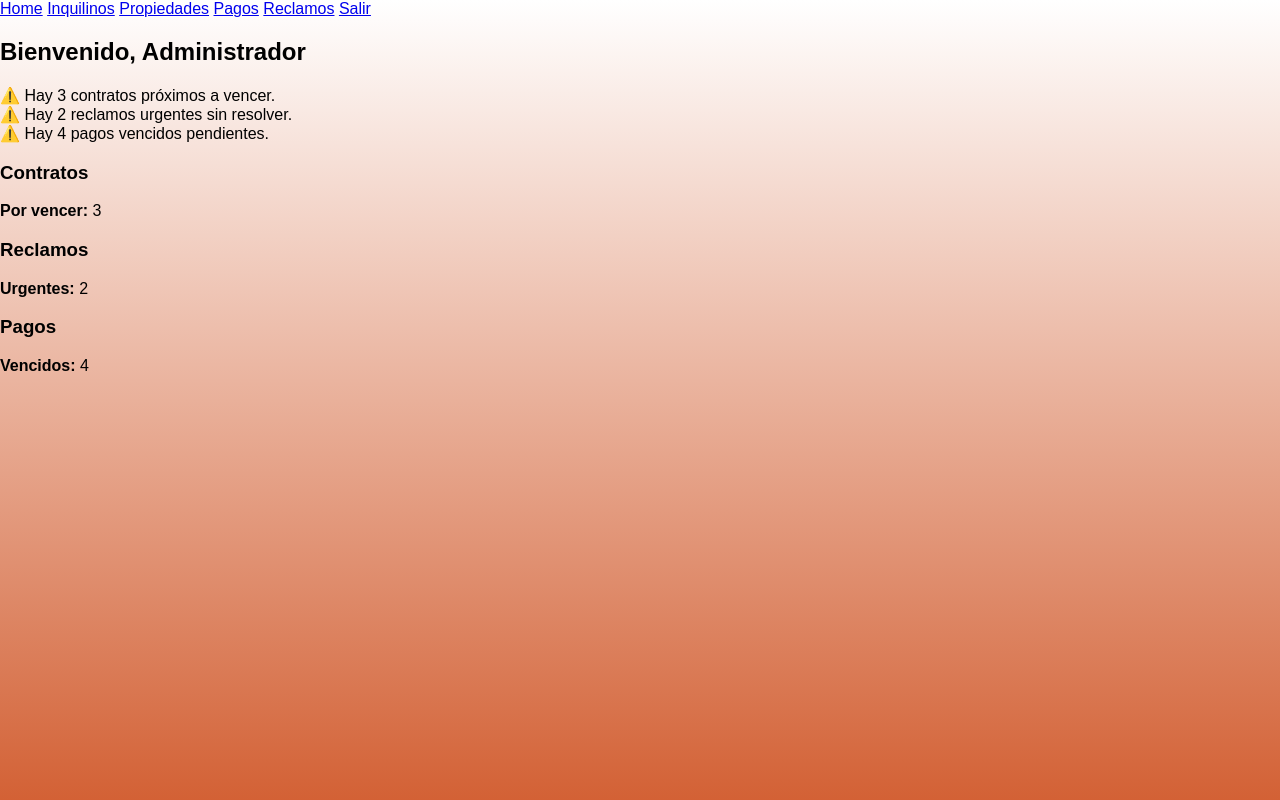
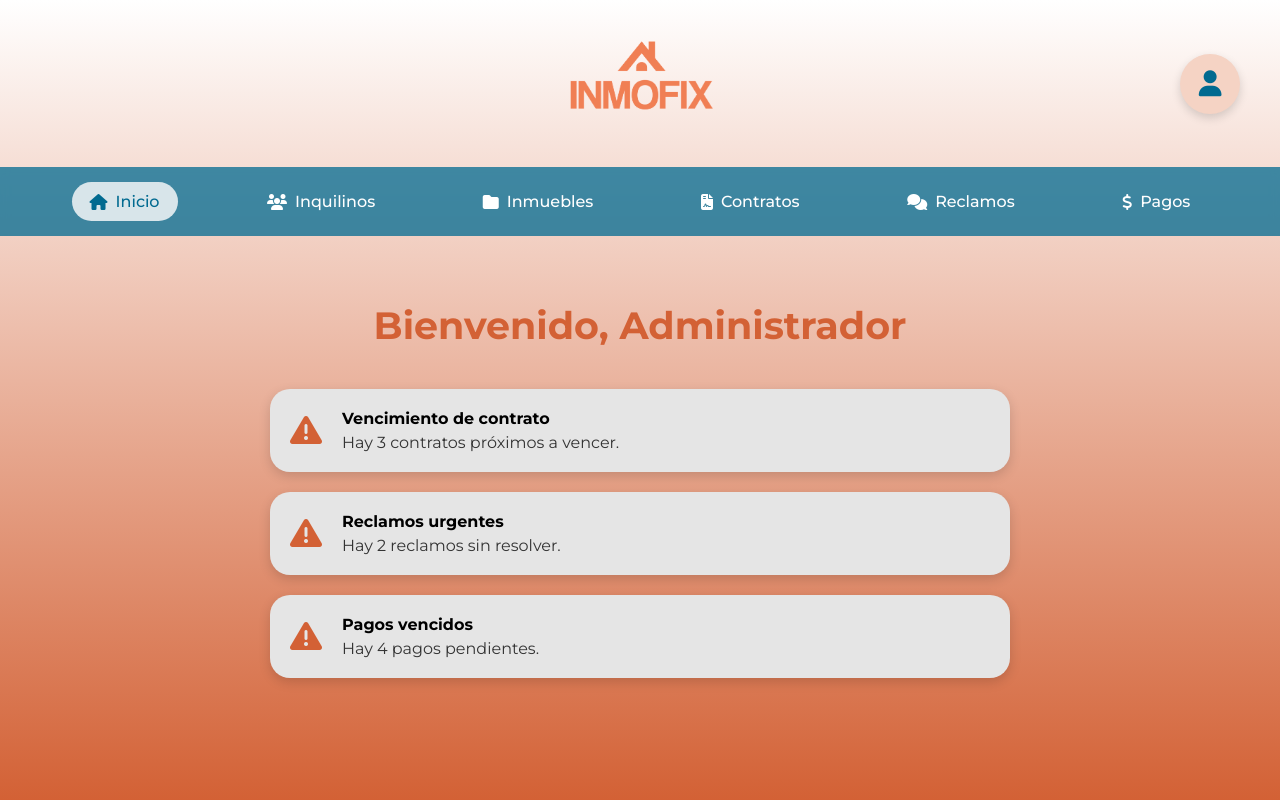
Before and after one commit to NoeliaLpz93/InmoFix, a PHP site: page /Admin/panelAdmin.php in a window 1280 px wide. Run offline with PHP 8.4, Linux system fonts and the light colour scheme.

Commit message:
Diseño del panel de administración

```diff
--- a/Admin/panelAdmin.php
+++ b/Admin/panelAdmin.php
@@ -1,5 +1,5 @@
 <?php
-session_start();
+session_start(); //INICIA UNA SESIÓN
 
 // DESACTIVADO PARA QUE PUEDAS VERLO SIN LOGIN
 // if (!isset($_SESSION["admin"])) {
@@ -9,61 +9,144 @@ session_start();
 
 // Datos de ejemplo (luego vienen desde BD)
 $nombre = "Administrador";
+
 $contratos_por_vencer = 3;
 $reclamos_urgentes = 2;
 $pagos_vencidos = 4;
 
 $alertas = [
-    "⚠️ Hay $contratos_por_vencer contratos próximos a vencer.",
-    "⚠️ Hay $reclamos_urgentes reclamos urgentes sin resolver.",
-    "⚠️ Hay $pagos_vencidos pagos vencidos pendientes."
+
+    [
+        "titulo" => "Vencimiento de contrato",
+        "detalle" => "Hay $contratos_por_vencer contratos próximos a vencer."
+    ],
+
+    [
+        "titulo" => "Reclamos urgentes",
+        "detalle" => "Hay $reclamos_urgentes reclamos sin resolver."
+    ],
+
+    [
+        "titulo" => "Pagos vencidos",
+        "detalle" => "Hay $pagos_vencidos pagos pendientes."
+    ]
+
 ];
 ?>
+
 <!DOCTYPE html>
 <html lang="es">
+
 <head>
+
     <meta charset="UTF-8">
+
     <title>Panel del Administrador</title>
-    <link rel="stylesheet" href="../css/estilo.css?v=1">
+
+    <!-- la letra -->
+    <link href="https://fonts.googleapis.com/css2?family=Montserrat:wght@300;400;500;600;700&display=swap" rel="stylesheet">
+
+    <!-- iconos -->
+    <link rel="stylesheet"
+        href="https://cdnjs.cloudflare.com/ajax/libs/font-awesome/6.5.2/css/all.min.css">
+
+    <!-- CSS -->
+    <link rel="stylesheet" href="../Css/estilo.css?v=1">
+
 </head>
 
 <body>
 
+    <!-- HEADER -->
+
+    <header class="panel-header">
+
+        <div></div>
+
+        <div class="panel-logo">
+            <img src="../img/inmofix-02.png" alt="Logo INMOFIX">
+        </div>
+
+        <div class="panel-perfil">
+            <i class="fa-solid fa-user"></i>
+        </div>
+
+    </header>
+
     <!-- NAVBAR -->
-    <nav class="nav-admin">
-        <a href="panel.php">Home</a>
-        <a href="inquilinos.php">Inquilinos</a>
-        <a href="propiedades.php">Propiedades</a>
-        <a href="pagos.php">Pagos</a>
-        <a href="reclamos.php">Reclamos</a>
-        <a class="salir" href="salir.php">Salir</a>
+
+    <nav class="panel-navbar">
+
+        <a class="panel-activo" href="panelAdmin.php">
+            <i class="fa-solid fa-house"></i>
+            Inicio
+        </a>
+
+        <a href="inquilinos.php">
+            <i class="fa-solid fa-users"></i>
+            Inquilinos
+        </a>
+
+        <a href="inmuebles.php">
+            <i class="fa-solid fa-folder"></i>
+            Inmuebles
+        </a>
+
+        <a href="contratos.php">
+            <i class="fa-solid fa-file-contract"></i>
+            Contratos
+        </a>
+
+        <a href="reclamos.php">
+            <i class="fa-solid fa-comments"></i>
+            Reclamos
+        </a>
+
+        <a href="pagos.php">
+            <i class="fa-solid fa-dollar-sign"></i>
+            Pagos
+        </a>
+
     </nav>
 
-    <div class="contenedor">
+    <!-- CONTENIDO -->
 
-        <h2>Bienvenido, <?= $nombre ?></h2>
+    <main class="panel-main">
 
-        <!-- ALERTAS -->
-        <?php foreach ($alertas as $a): ?>
-            <div class="alerta"><?= $a ?></div>
-        <?php endforeach; ?>
+        <h1 class="panel-bienvenida">
+            Bienvenido, <?= $nombre ?>
+        </h1>
 
-        <!-- CARDS -->
-        <div class="card">
-            <h3>Contratos</h3>
-            <p><strong>Por vencer:</strong> <?= $contratos_por_vencer ?></p>
+        <div class="panel-alertas">
+
+            <?php foreach ($alertas as $alerta): ?>
+
+                <div class="panel-alerta">
+
+                    <div class="panel-icono">
+                        <i class="fa-solid fa-triangle-exclamation"></i>
+                    </div>
+
+                    <div class="panel-texto">
+
+                        <strong>
+                            <?= $alerta["titulo"] ?>
+                        </strong>
+
+                        <p>
+                            <?= $alerta["detalle"] ?>
+                        </p>
+
+                    </div>
+
+                </div>
+
+            <?php endforeach; ?>
+
         </div>
 
-        <div class="card">
-            <h3>Reclamos</h3>
-            <p><strong>Urgentes:</strong> <?= $reclamos_urgentes ?></p>
-        </div>
+    </main>
 
-        <div class="card">
-            <h3>Pagos</h3>
-            <p><strong>Vencidos:</strong> <?= $pagos_vencidos ?></p>
-        </div>
+</body>
 
-    </div>
-</body>
 </html>
--- a/Css/estilo.css
+++ b/Css/estilo.css
@@ -156,3 +156,107 @@ body {
     text-align:center;
     color:#a00000;
 }
+
+/* Panel de administrador */
+
+.panel-header{
+    display:grid;
+    grid-template-columns:1fr auto 1fr;
+    align-items:center;
+    padding:20px 40px;
+}
+
+.panel-logo{
+    text-align:center;
+}
+
+.panel-logo img{
+    width:180px;
+}
+
+.panel-perfil{
+    justify-self:end;
+    width:60px;
+    height:60px;
+    border-radius:50%;
+    background:#f5d3c4;
+    display:flex;
+    align-items:center;
+    justify-content:center;
+    box-shadow:0 4px 10px rgba(0,0,0,.15);
+}
+
+.panel-perfil i{
+    color:#016A90;
+    font-size:26px;
+}
+
+.panel-navbar{
+    width:100%;
+    background:rgba(1,106,144,.75);
+    display:flex;
+    justify-content:space-evenly;
+    align-items:center;
+    padding:15px 0;
+    backdrop-filter:blur(5px);
+}
+
+.panel-navbar a{
+    text-decoration:none;
+    color:white;
+    font-weight:500;
+    display:flex;
+    align-items:center;
+    gap:8px;
+    padding:10px 18px;
+    border-radius:30px;
+}
+
+.panel-activo{
+    background:#d8e5ea;
+    color:#016A90 !important;
+}
+
+.panel-main{
+    display:flex;
+    flex-direction:column;
+    align-items:center;
+    margin-top:40px;
+}
+
+.panel-bienvenida{
+    color:#D36135;
+    font-size:38px;
+    font-weight:700;
+    margin-bottom:40px;
+}
+
+.panel-alertas{
+    width:100%;
+    display:flex;
+    flex-direction:column;
+    align-items:center;
+    gap:20px;
+}
+
+.panel-alerta{
+    width:80%;
+    max-width:700px;
+    background:#E5E5E5;
+    border-radius:20px;
+    padding:20px;
+    display:flex;
+    align-items:center;
+    gap:20px;
+    box-shadow:0 4px 12px rgba(0,0,0,.15);
+}
+
+.panel-icono{
+    color:#D36135;
+    font-size:32px;
+}
+
+.panel-alerta p{
+    margin:5px 0 0 0;
+    color:#333;
+}
```
